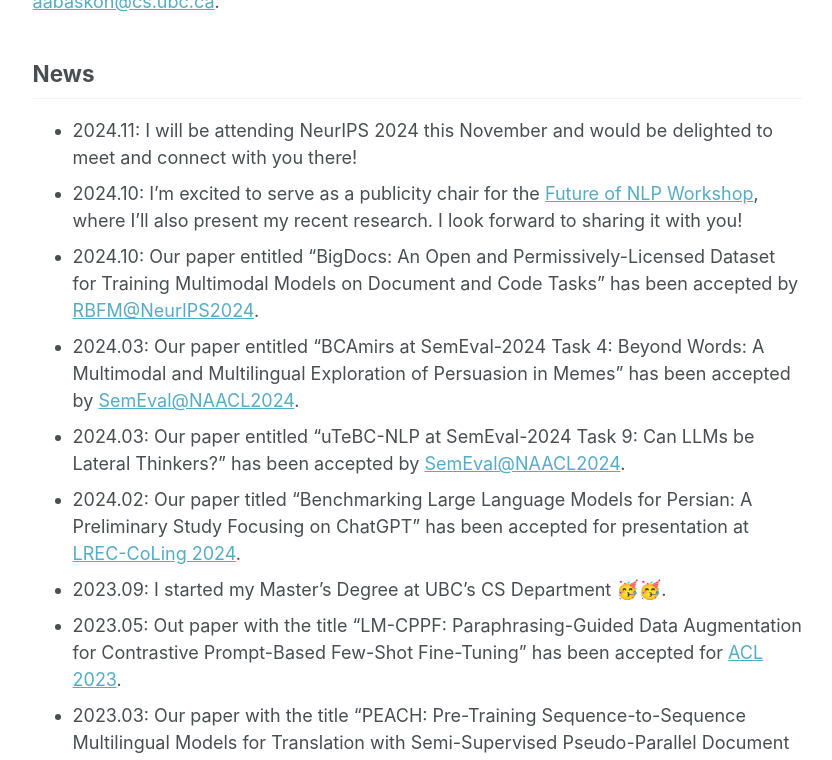
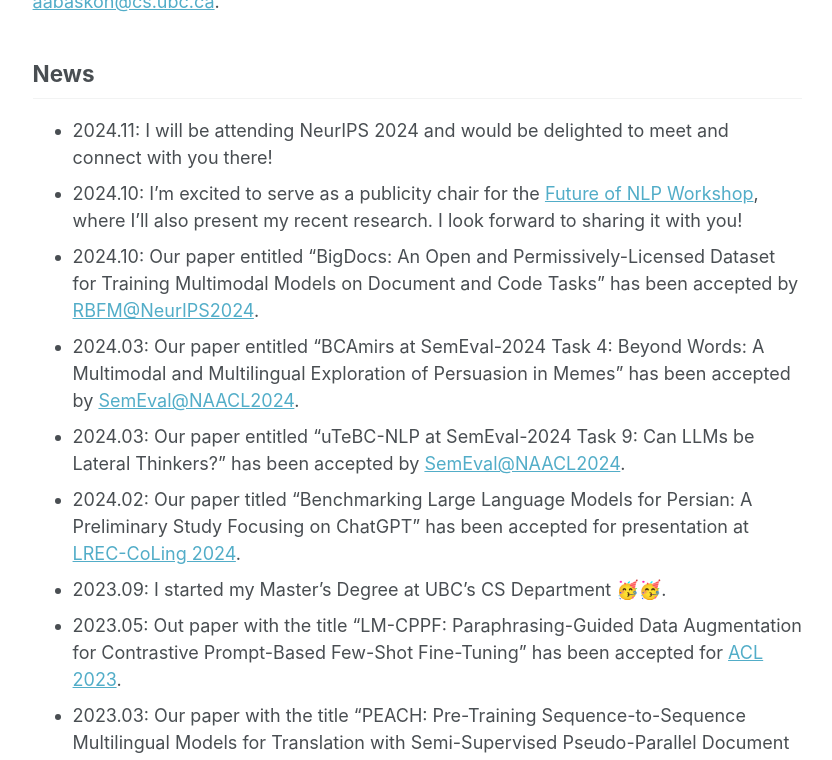
Before and after one commit to AmirAbaskohi/AmirAbaskohi.github.io, a Jekyll site: the page built from _pages/about.md, in a window 1280 px wide and 900 px high, scrolled down 986 px, cut to the strip 140-900 px from the top of the window. Shown: the whole strip, without its empty margins (249-1081 px from the left). Built offline with Jekyll 4.4.1, drawn with Linux system fonts in a browser that asks for light colours.

Commit message:
Update about.md

```diff
--- a/_pages/about.md
+++ b/_pages/about.md
@@ -21,7 +21,7 @@
 I am happy to answer any questions and chat about research/collboration! Reach me at <a href="mailto:aabaskoh@cs.ubc.ca">aabaskoh@cs.ubc.ca</a>.
 
 ## News
-- 2024.11: I will be attending NeurIPS 2024 this November and would be delighted to meet and connect with you there!
+- 2024.11: I will be attending NeurIPS 2024 and would be delighted to meet and connect with you there!
 - 2024.10: I’m excited to serve as a publicity chair for the [Future of NLP Workshop](https://nlp.cs.ubc.ca/future-of-nlp-workshop), where I’ll also present my recent research. I look forward to sharing it with you!
 - 2024.10: Our paper entitled "BigDocs: An Open and Permissively-Licensed Dataset for Training Multimodal Models on Document and Code Tasks" has been accepted by [RBFM@NeurIPS2024](https://asu-apg.github.io/rbfm/).
 - 2024.03: Our paper entitled "BCAmirs at SemEval-2024 Task 4: Beyond Words: A Multimodal and Multilingual Exploration of Persuasion in Memes" has been accepted by [SemEval@NAACL2024](https://semeval.github.io/SemEval2024/).
```
